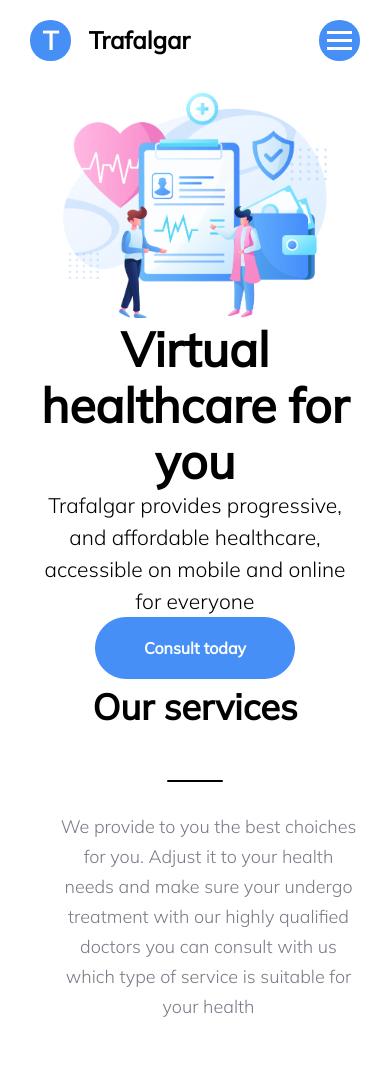
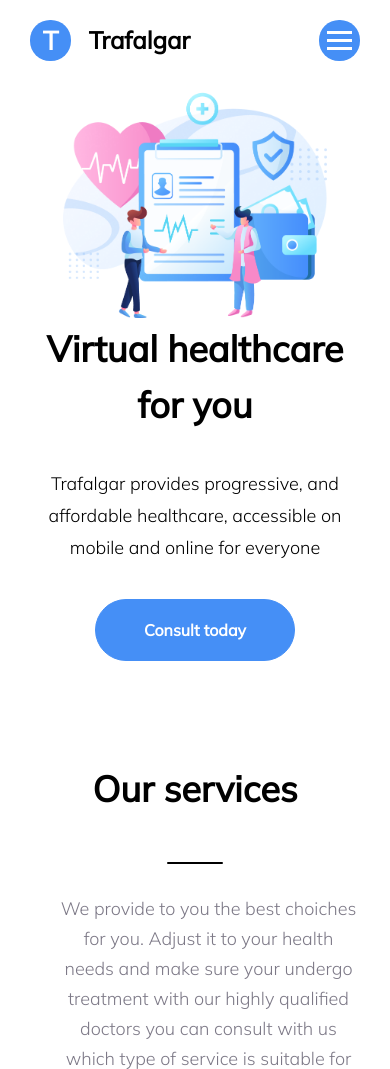
Before and after one commit to vasiliy23v/Trafalgar, a website built with webpack: page src/index.html in a window 390 px wide. Shown: the top 1069 px of the page. Built offline with nearby package versions, Linux system fonts and the light colour scheme.

Commit message:
remake error with buttons

```diff
--- a/src/styles/main.scss
+++ b/src/styles/main.scss
@@ -326,7 +326,7 @@ a {
     }
 
     .cards {
-        margin-bottom   : 95px;
+        margin-bottom: 95px;
         display: flex;
         flex-direction: column;
 
@@ -706,6 +706,7 @@ a {
             justify-content: center;
             align-items: center;
             padding-top: 90px;
+            margin-bottom: 100px;
 
             &__text__title {
                 margin: 0;
@@ -757,15 +758,8 @@ a {
 
 @media (max-width: 992px) {
 
+
     .main {
-        .main-section {
-            padding-top: 90px;
-
-            &__text__title {
-                margin: 0;
-            }
-        }
-
         .show-section {
             &__image-block {
                 width: 80%;
@@ -793,8 +787,25 @@ a {
 }
 
 @media (max-width: 768px) {
+    $large-text-size: 36px;
     * {
         text-align: center;
+    }
+    .main {
+        .main-section {
+            padding-top: 90px;
+
+            &__text {
+                min-height: 340px;
+                &__title {
+                    margin: 0;
+                    font-size: $large-text-size;
+                }
+                &__descr{
+                    font-size: 18px;
+                }
+            }
+        }
     }
 
     .show-section__title::after {
```
